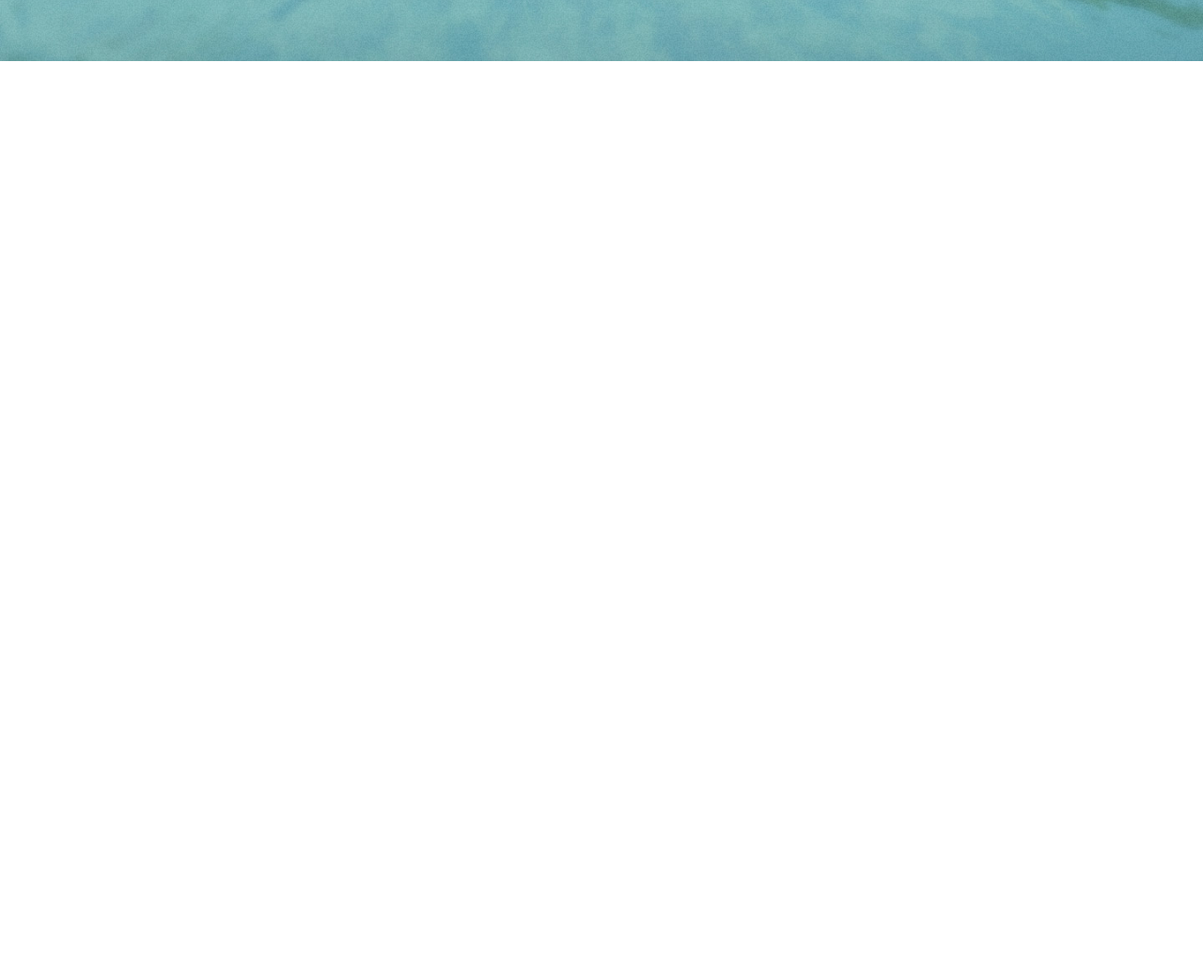
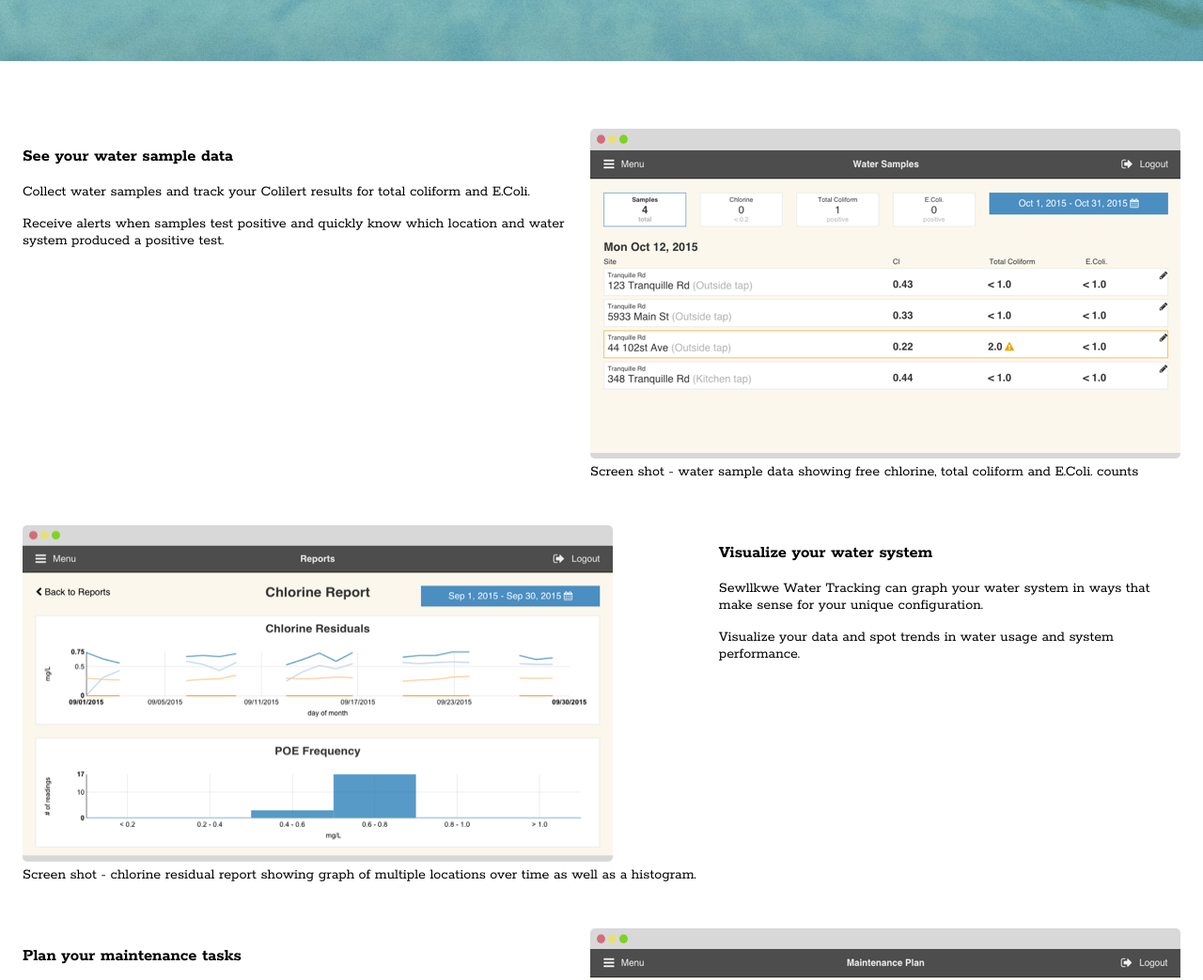
Before and after one commit to sewllkwe/sewllkwe.github.io, a plain HTML site: page index.html in a window 1280 px wide. Shown: the part 533-1576 px from the top of the page at 94% size. Before the commit the page ends 800 px from the top, so only its background shows below. Drawn offline with Linux system fonts and the light colour scheme.

Commit message:
add screen shots and basic structure of feature content

```diff
--- a/css/style.css
+++ b/css/style.css
@@ -36,6 +36,26 @@ body {
     color: #ffe619;
 }
 
+.feature {
+  padding: 24px;
+  clear: both;
+}
+
+.screen {
+  margin: 0;
+  margin-bottom: 24px;
+}
+
+.screen--right {
+  float: right;
+  margin-left: 24px;
+}
+
+.screen--left {
+  float: left;
+  margin-right: 24px;
+}
+
 
 @media (max-width: 930px) {
     .mast__title {
--- a/index.html
+++ b/index.html
@@ -16,5 +16,80 @@
     <h1 class="mast__title">Water Without Borders</h1>
     <h2 class="mast__slogan">Created by First Nations for all Nations.</p>
   </header>
+
+  <section id="sec-sample" class="feature">
+    <figure class="screen screen--right">
+      <img
+        src="images/screen_water_sample.png"
+        width="628px"
+        height="351px"
+        srcset="images/screen_water_sample.png 2x">
+      <figcaption>
+        Screen shot - water sample data showing free chlorine, total coliform
+        and E.Coli. counts
+      </figcaption>
+    </figure>
+
+    <h3>See your water sample data</h3>
+    <p>
+      Collect water samples and track your Colilert results for total coliform
+      and E.Coli.
+    </p>
+
+    <p>
+      Receive alerts when samples test positive and quickly know which
+      location and water system produced a positive test.
+    </p>
+
+  </section>
+
+  <section id="sec-reports" class="feature">
+    <figure class="screen screen--left">
+      <img
+        src="images/screen_chlorine_report.png"
+        width="628px"
+        height="358px"
+        srcset="images/screen_chlorine_report.png 2x">
+      <figcaption>
+        Screen shot - chlorine residual report showing graph of multiple
+        locations over time as well as a histogram.
+      </figcaption>
+    </figure>
+
+    <h3>Visualize your water system</h3>
+
+    <p>
+      Sewllkwe Water Tracking can graph your water system in ways that make
+      sense for your unique configuration.
+    </p>
+
+    <p>
+      Visualize your data and spot trends in water usage and system
+      performance.
+    </p>
+  </section>
+
+  <section id="sec-maintenance" class="feature">
+    <figure class="screen screen--right">
+      <img
+        src="images/screen_maintenance_plan.png"
+        width="628px"
+        height="378px"
+        srcset="images/screen_maintenance_plan.png 2x">
+      <figcaption>
+        Screen shot - simple maintenance planning with tasks on assets due at
+        specified dates.
+      </figcaption>
+    </figure>
+
+    <h3>Plan your maintenance tasks</h3>
+
+    <p>
+      Scheduling your maintenance plan with is simple with Sewllkwe Tracking.
+      Everything from hydrant flushes to inspections can be scheduled so you
+      never miss an important task.
+    </p>
+  </section>
+
 </body>
 </html>
```
Also changed, not shown: images/screen_chlorine_report.png (added), images/screen_chlorine_report@2x.png (added), images/screen_maintenance_plan.png (added), images/screen_maintenance_plan@2x.png (added), images/screen_water_sample.png (added), images/screen_water_sample@2x.png (added).
